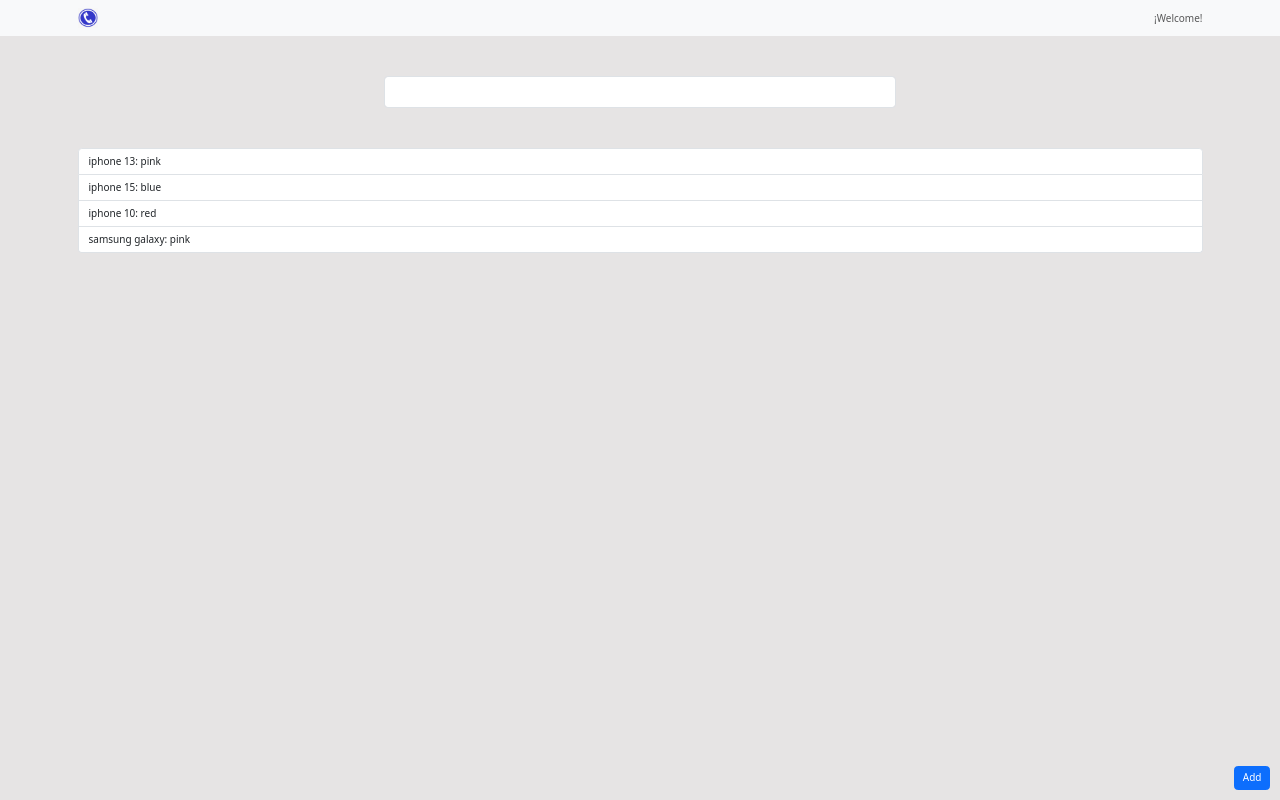
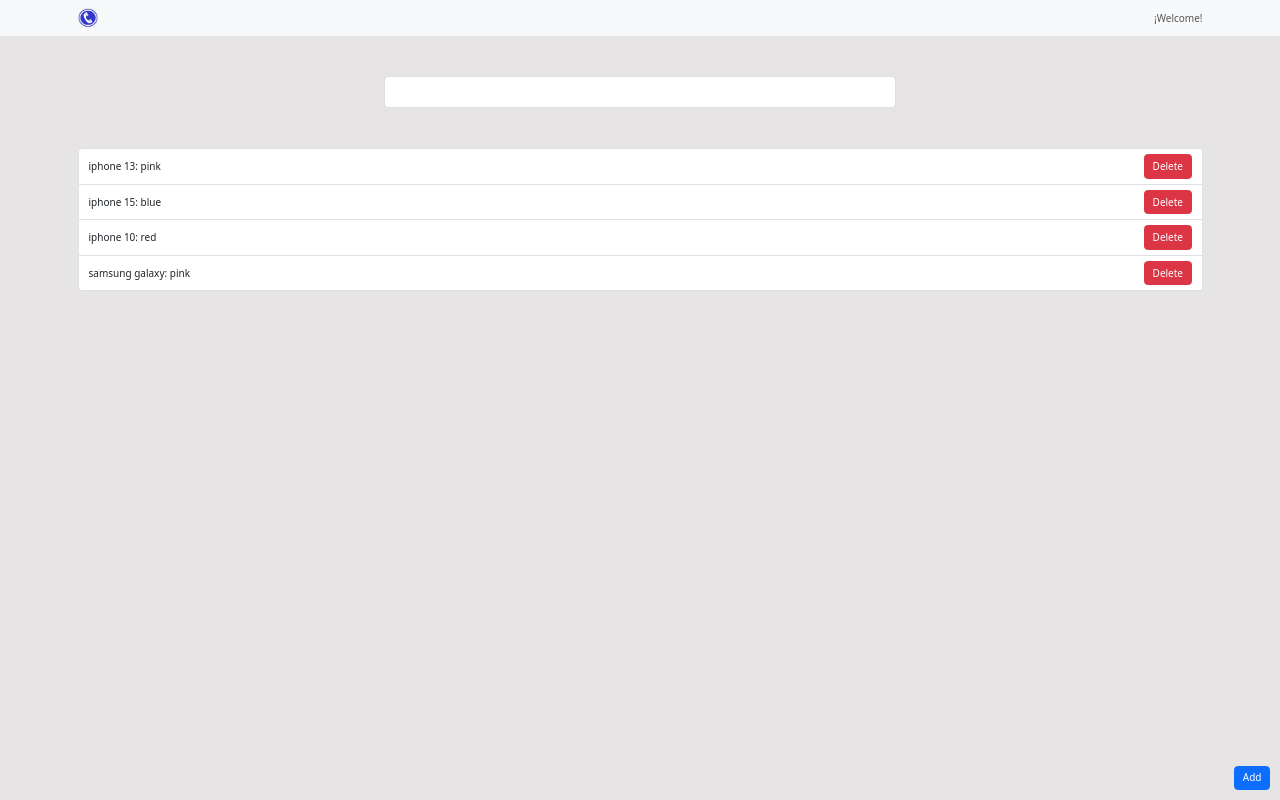
Before and after one commit to AngelicaGE/taller-react-tec, a React (Create React App) app in the folder taller-tec/: page / in a window 1280 px wide. Built offline with nearby package versions, Linux system fonts and the light colour scheme.

Commit message:
ADD redux conected

```diff
--- a/taller-tec/src/Components/DeviceModal/DeviceModalContainer.js
+++ b/taller-tec/src/Components/DeviceModal/DeviceModalContainer.js
@@ -1,5 +1,6 @@
 import React, { useRef } from "react";
 import Modal from "react-bootstrap/Modal";
+import { addDeviceHnd } from "../../Tools/Devices/devicesHandler";
 
 const DeviceModalContainer = ({ isModalOpened, setIsModalOpened }) => {
   const formRef = useRef(null)
@@ -8,6 +9,7 @@
     e.preventDefault();
     let model = formRef.current[0].value;
     let color = formRef.current[1].value;
+    addDeviceHnd({model, color})
     alert('device ' + model + ' added ')
     setIsModalOpened(false)
   }
--- a/taller-tec/src/Components/Devices/DevicesContainer.js
+++ b/taller-tec/src/Components/Devices/DevicesContainer.js
@@ -1,22 +1,34 @@
 import React from "react";
+import {connect} from 'react-redux'
+
 import ListGroup from 'react-bootstrap/ListGroup';
 import Container from 'react-bootstrap/Container'
+import { delDeviceHnd } from "../../Tools/Devices/devicesHandler";
 
-const myDevices = [
-    {id: 1, model: "iphone 13", color: "pink"},
-    {id: 2, model: "iphone 15", color: "blue"},
-    {id: 3, model: "iphone 10", color: "red"},
-    {id: 4, model: "samsung galaxy", color: "pink"}
-]
+const DevicesContainer = (props) => {
+    let {list} = props
 
-const DevicesContainer = () => {
+    const onDelClick = (deviceId) => {
+        console.log('onDelClick', deviceId)
+        delDeviceHnd(deviceId)
+    }
+
     return (
         <Container className="DevicesContainer">
         <ListGroup as="ol">
             {
-            myDevices.map(device => (
+                list.map(device => (
                     <ListGroup.Item as="li" key={device.id}>
-                    {device.model}: {device.color}
+                        <div className="d-flex justify-content-between align-items-center">
+                            <p className="m-0">{device.model}: {device.color}</p>
+                            <button
+                                type="button"
+                                className="btn btn-danger"
+                                onClick={() => onDelClick(device.id)}
+                            >
+                                Delete
+                            </button>
+                        </div>
                     </ListGroup.Item>
                 ))
             }
@@ -25,4 +37,8 @@
     );
 };
 
-export default DevicesContainer;
+const mapStateToProps = ({ devices }) => ({
+    list: devices.list
+})
+
+export default connect(mapStateToProps)(DevicesContainer);
--- a/taller-tec/src/Store/Reducers/Devices/devicesReducers.js
+++ b/taller-tec/src/Store/Reducers/Devices/devicesReducers.js
@@ -4,7 +4,12 @@
 } from '../../Actions/Devices/index.js';
 
 const initState = {
-    list: []
+    list: [
+        {id: 1, model: "iphone 13", color: "pink"},
+        {id: 2, model: "iphone 15", color: "blue"},
+        {id: 3, model: "iphone 10", color: "red"},
+        {id: 4, model: "samsung galaxy", color: "pink"}
+    ]
 };
 
 const devicesReducer = (state = initState, action) => {
```
Lines whose indentation alone changed are shown as unchanged.
